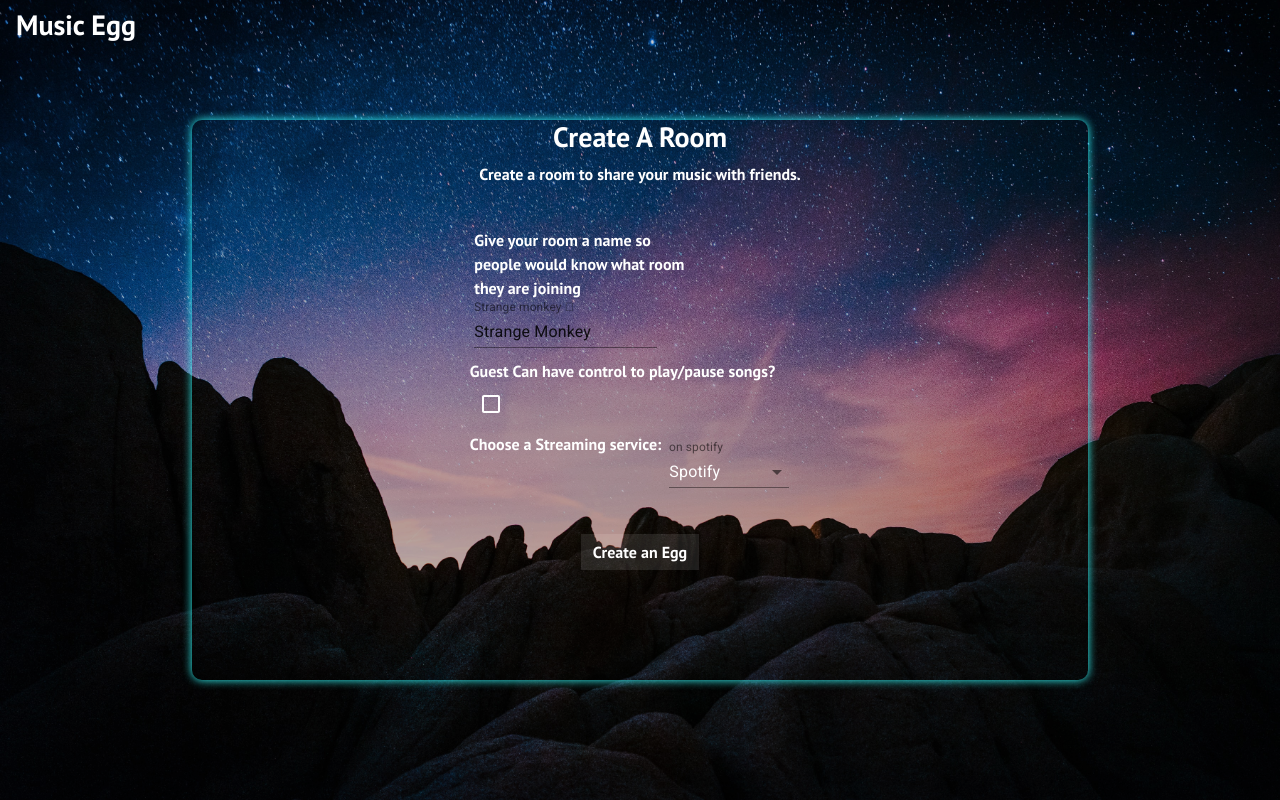
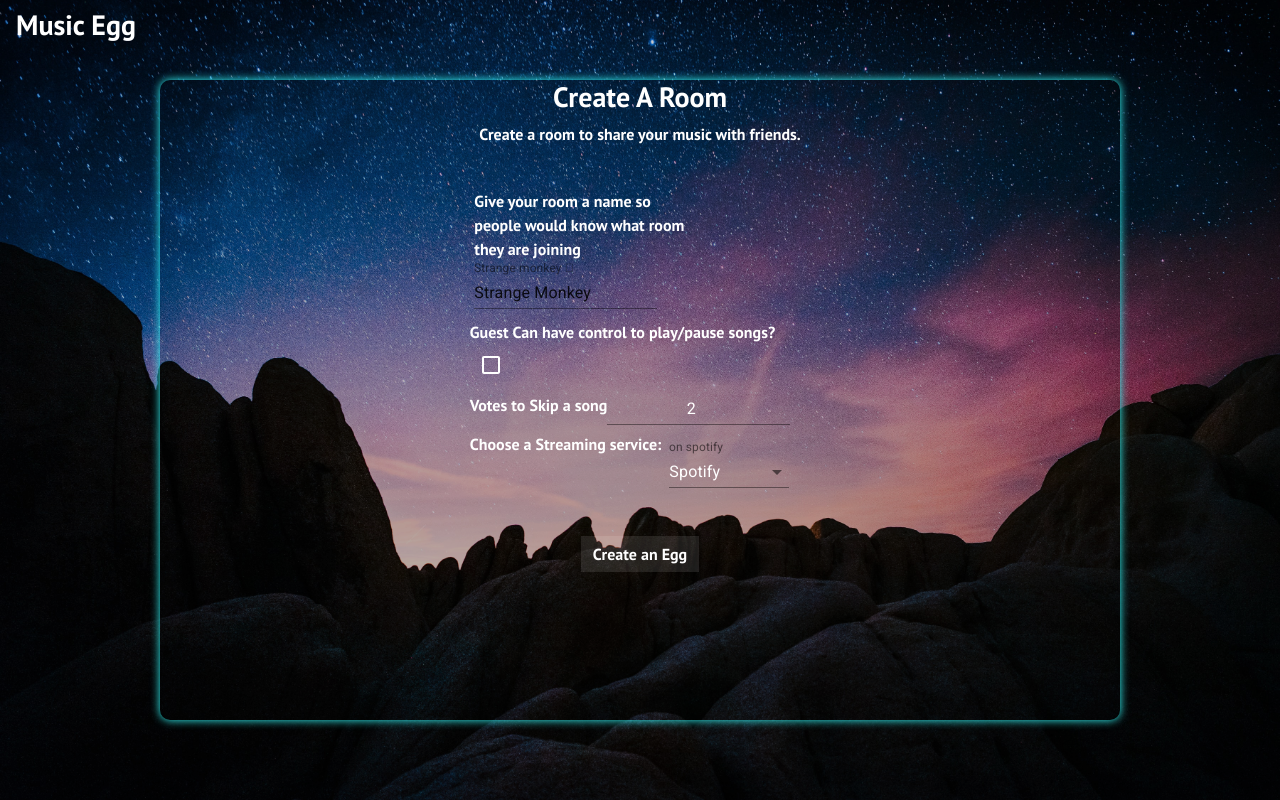
Before and after one commit to Isaac3N/MusicEggg, a React (Create React App) app in the folder frontend/: page /CreateEgg in a window 1280 px wide. Built offline with nearby package versions, Linux system fonts and the light colour scheme; no server answers.

Commit message:
votes to skip added to create egg page

```diff
--- a/frontend/src/components/pages/CreateEgg.css
+++ b/frontend/src/components/pages/CreateEgg.css
@@ -12,8 +12,8 @@
 
 
 .createRoom {
-    height: 70%;
-    width: 70%;
+    height: 80%;
+    width: 75%;
     border-radius: 10px;
     display: flex;
     flex-direction: column;
@@ -29,8 +29,8 @@
 
 @media only screen and (max-width: 400px){
     .createRoom{
-        height: 90%;
-        width: 80%;
+        height: 92%;
+        width: 90%;
     }
 }
 
--- a/frontend/src/components/pages/CreateEgg.js
+++ b/frontend/src/components/pages/CreateEgg.js
@@ -42,6 +42,8 @@ const CreateEgg = ({match, history, location}) => {
     //room title
     const[title, setTitle] = useState('Strange Monkey')
 
+    //guest can skip
+    const[skip, setSkip] = useState(2)
 
     //event handlers
     const handleNewTitle = (event) =>{
@@ -53,6 +55,9 @@ const CreateEgg = ({match, history, location}) => {
     const handleStreamingService = (event)=> {
         setService(event.target.value)
     }
+    const handleVotesChanged = (event)=>{
+        setSkip(event.target.value)
+    }
 
 
     const handleRoomButtonPressed=() =>{
@@ -62,6 +67,7 @@ const CreateEgg = ({match, history, location}) => {
             body: JSON.stringify({
             name_of_room: title,
             guest_can_pause: checked,
+            votes_to_skip: skip,
             streaming_service: service,
             }),
           };
@@ -102,6 +108,19 @@ const CreateEgg = ({match, history, location}) => {
                             />
 
                         </li>
+                        <li className='createRoomList'>Votes to Skip a song
+                            <TextField
+                            style = {{color: 'white'}}
+                            required={true}
+                            type="number"
+                            onChange={handleVotesChanged}
+                            value={skip}
+                            inputProps={{
+                            min: 1,
+                            style: { textAlign: "center", color: 'white' },
+                            }}
+                        />
+                        </li>
                         <li className="createRoomList">Choose a Streaming service:
                         <FormControl className={classes.formControl}>
                             <InputLabel id="demo-simple-select-label">on {service}</InputLabel>
```
